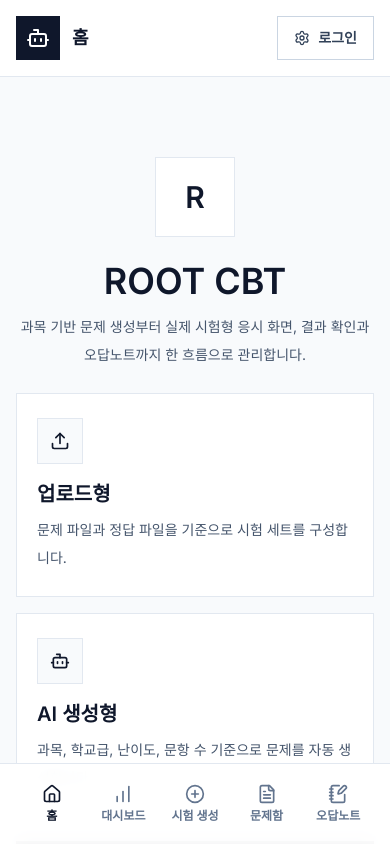
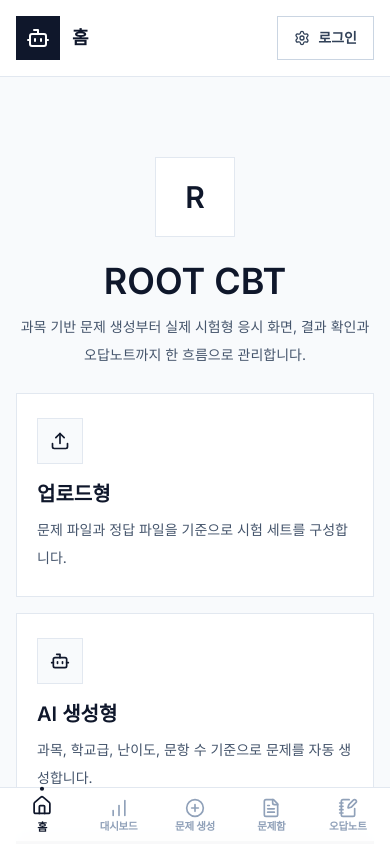
Before and after one commit to muay2015/Root, a React (Vite) app: page / in a window 390 px wide. Shown: the top 844 px of the page. Built offline with nearby package versions, Linux system fonts and the light colour scheme; no server answers.

Commit message:
style: optimize bottom navigation layout for mobile screens

```diff
--- a/src/components/layout/BottomNavigation.tsx
+++ b/src/components/layout/BottomNavigation.tsx
@@ -19,26 +19,31 @@ export function BottomNavigation({
   const items: { id: Screen; label: string; icon: ReactNode }[] = [
     { id: 'landing' as const, label: '홈', icon: <Home className="h-5 w-5" /> },
     { id: 'dashboard' as const, label: '대시보드', icon: <BarChart className="h-5 w-5" /> },
-    { id: 'create' as const, label: '시험 생성', icon: <PlusCircle className="h-5 w-5" /> },
+    { id: 'create' as const, label: '문제 생성', icon: <PlusCircle className="h-5 w-5" /> },
     { id: 'saved' as const, label: '문제함', icon: <FileText className="h-5 w-5" /> },
     { id: 'wrong' as const, label: '오답노트', icon: <NotebookPen className="h-5 w-5" /> },
   ];
 
   return (
-    <nav className="fixed bottom-0 left-0 right-0 border-t border-slate-200 bg-white/95 backdrop-blur">
-      <div className="mx-auto grid max-w-3xl grid-cols-5 px-4 py-3">
+    <nav className="fixed bottom-0 left-0 right-0 border-t border-slate-200 bg-white/95 backdrop-blur-md z-50">
+      <div className="mx-auto grid max-w-3xl grid-cols-5 px-1 py-1.5 pb-[calc(0.5rem+env(safe-area-inset-bottom,0px))]">
         {items.map((item) => {
           const active = current === item.id;
           return (
             <button
               key={item.id}
               onClick={() => onNavigate(item.id)}
-              className={`flex flex-col items-center gap-1 px-3 py-2 text-xs font-semibold ${
-                active ? 'text-slate-900' : 'text-slate-500'
+              className={`relative flex flex-col items-center justify-center gap-1 px-0.5 py-1 text-[10.5px] font-bold transition-all duration-200 ${
+                active ? 'text-slate-900 scale-105' : 'text-slate-400 hover:text-slate-600'
               }`}
             >
-              {item.icon}
-              {item.label}
+              <div className={`transition-transform duration-200 ${active ? '-translate-y-0.5' : ''}`}>
+                {item.icon}
+              </div>
+              <span className="leading-none tracking-tight">{item.label}</span>
+              {active && (
+                <div className="absolute -top-1.5 left-1/2 -translate-x-1/2 w-1 h-1 bg-slate-900 rounded-full animate-in fade-in zoom-in duration-300" />
+              )}
             </button>
           );
         })}
```
